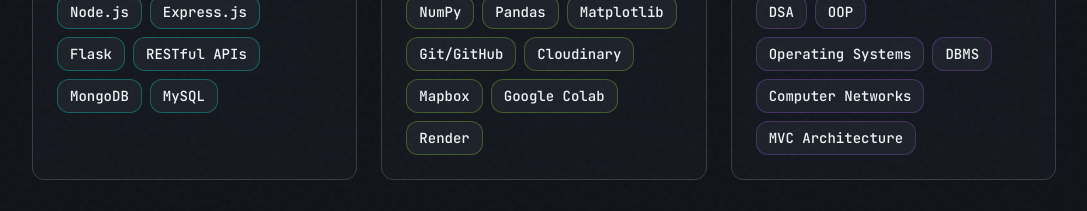
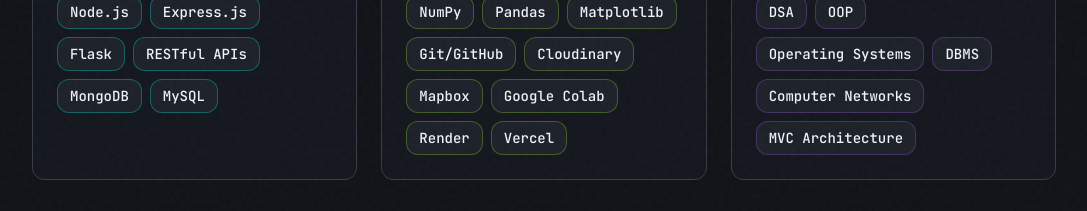
Before and after one commit to Jyot-Shah/portfolio-website, a React (Vite) app: page / in a window 1280 px wide. Shown: the part 2080-2291 px from the top of the page, without its empty margins (96-1183 px from the left). Built offline with nearby package versions, Linux system fonts and the light colour scheme.

Commit message:
update skills

```diff
--- a/src/components/sections/Skills.jsx
+++ b/src/components/sections/Skills.jsx
@@ -24,7 +24,7 @@
   {
     title: "Tools & Frameworks",
     color: "secondary",
-    skills: ["NumPy", "Pandas", "Matplotlib", "Git/GitHub", "Cloudinary", "Mapbox", "Google Colab", "Render"],
+    skills: ["NumPy", "Pandas", "Matplotlib", "Git/GitHub", "Cloudinary", "Mapbox", "Google Colab", "Render", "Vercel"],
   },
   {
     title: "Core Concepts",
```
